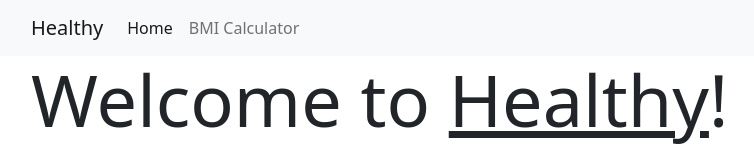
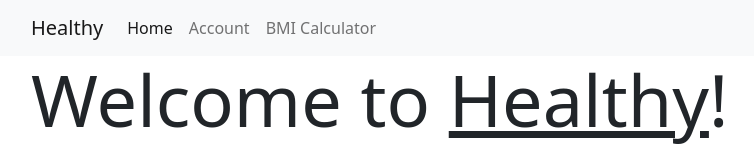
Before and after one commit to jason-nordheim/healthy, a React (Create React App) app: page / in a window 1280 px wide. Shown: the top 160 px of the page, without its empty margins (51-805 px from the left). Built offline with nearby package versions, Linux system fonts and the light colour scheme.

Commit message:
added '/account' route

```diff
--- a/src/routes.js
+++ b/src/routes.js
@@ -1,8 +1,15 @@
 import { HomePage } from "./components/pages/HomePage";
 import { BmiCalculator } from "./components/BmiCalculator";
+import { AccountPage } from "./components/pages/AccountPage";
 
 export const AppRoutes = [
   { path: "/", exact: true, label: "Home", component: () => <HomePage /> },
+  {
+    path: "/account",
+    exact: false,
+    label: "Account",
+    component: () => <AccountPage />,
+  },
   {
     path: "/bmiCalculator",
     exact: false,
```
